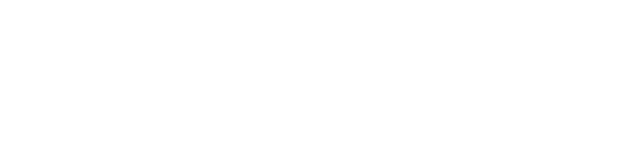
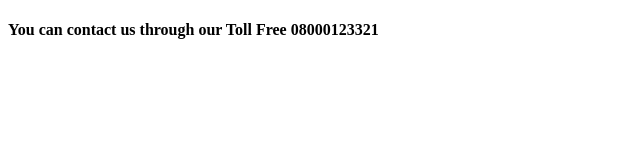
Before and after one commit to jimmyurl/dtb, a plain HTML site: page contact.html in a window 1280 px wide. Shown: the whole page, without its empty margins (0-640 px from the left). Drawn offline with Linux system fonts and the light colour scheme.

Commit message:
modified pages

```diff
--- a/contact.html
+++ b/contact.html
@@ -6,6 +6,6 @@
     <title>Contact Page</title>
 </head>
 <body>
-
+   <h4>You can contact us through our Toll Free 08000123321</h4>
 </body>
 </html>
```
Also changed, not shown: index.html (+1 -1 lines).
